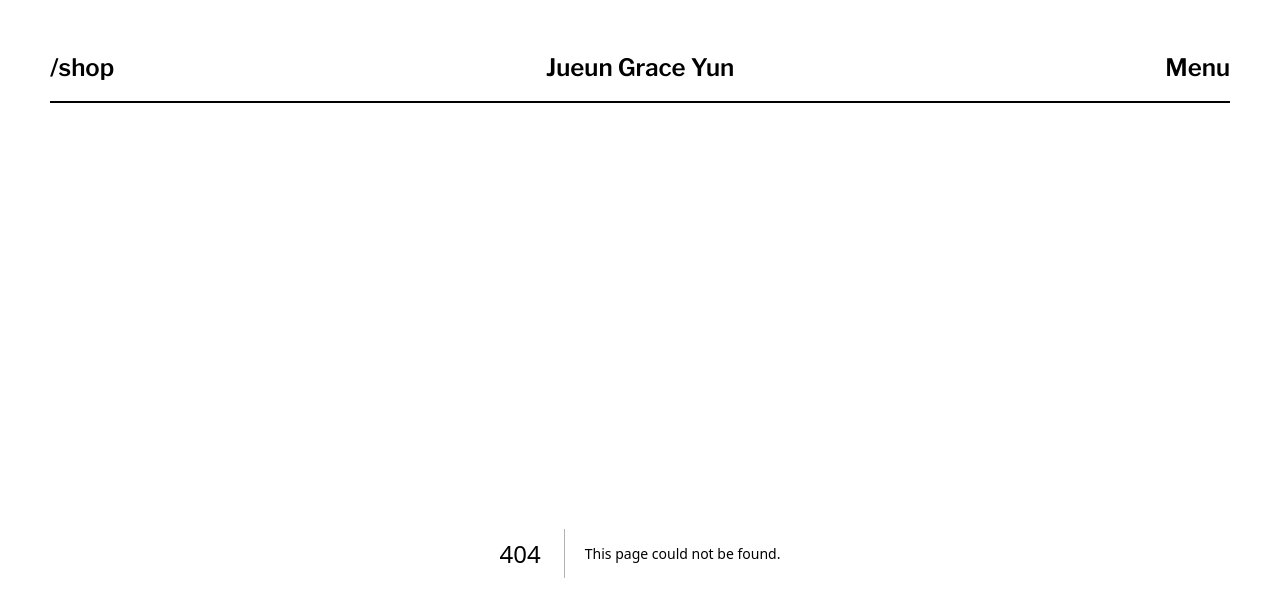
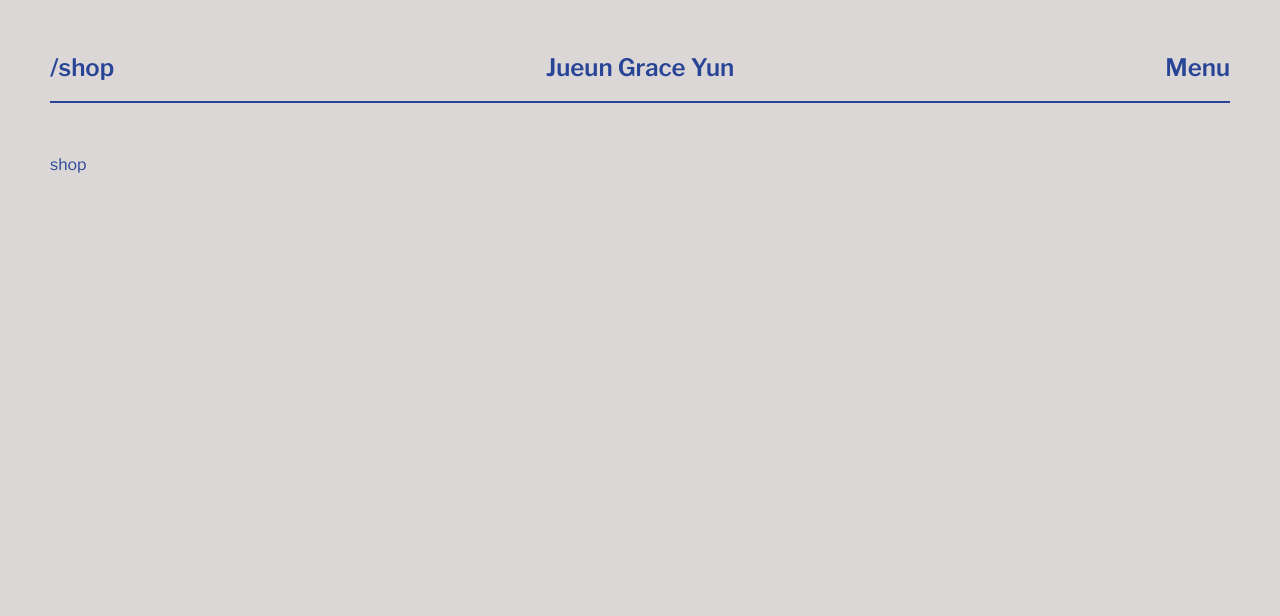
Before and after one commit to iteratetograceness/joonierepo, a Next.js app: page /shop in a window 1280 px wide. Before the commit this address had no page. Shown: the top 616 px of the page. Built offline with nearby package versions, Linux system fonts and the light colour scheme.

Commit message:
Setup other pages

```diff
--- /dev/null
+++ b/app/bookmarks/page.tsx
@@ -0,0 +1,3 @@
+export default function Bookmarks() {
+  return <p>bookmaks</p>;
+}
--- /dev/null
+++ b/app/photos/page.tsx
@@ -0,0 +1,3 @@
+export default function Photos() {
+  return <p>fotoz</p>;
+}
--- /dev/null
+++ b/app/shop/page.tsx
@@ -0,0 +1,3 @@
+export default function Shop() {
+  return <p>shop</p>;
+}
```
